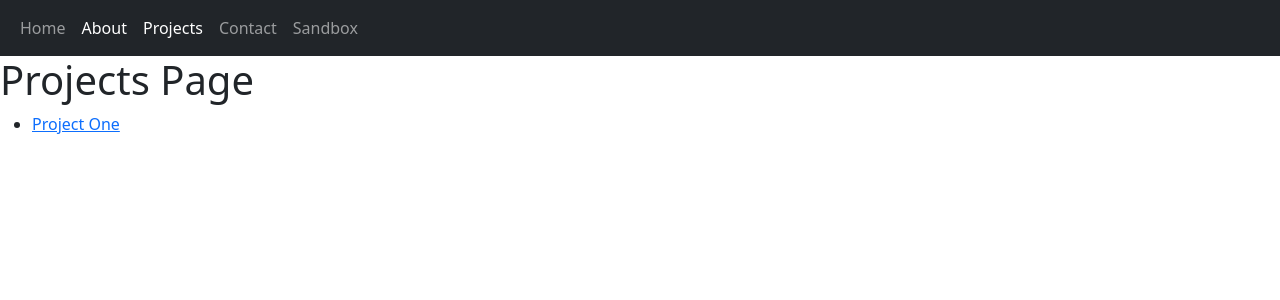
After one commit to J-Saun/LAMP_Demo, a PHP site: page /projects/ in a window 1280 px wide. The commit adds this page. Shown: the top 300 px of the page. Run offline with PHP 8.4, Linux system fonts and the light colour scheme.

```diff
--- /dev/null
+++ b/projects/index.php
@@ -0,0 +1,46 @@
+<!DOCTYPE html>
+<html lang="en">
+
+<head>
+    <meta charset="UTF-8">
+    <meta name="viewport" content="width=device-width, initial-scale=1.0">
+    <link href="https://cdn.jsdelivr.net/npm/bootstrap@5.3.2/dist/css/bootstrap.min.css" rel="stylesheet"
+        integrity="sha384-T3c6CoIi6uLrA9TneNEoa7RxnatzjcDSCmG1MXxSR1GAsXEV/Dwwykc2MPK8M2HN" crossorigin="anonymous" />
+    <title>Projects</title>
+</head>
+
+<body>
+    <nav class="navbar navbar-expand-sm bg-dark navbar-dark">
+        <div class="container-fluid">
+            <ul class="navbar-nav">
+                <li class="nav-item">
+                    <a class="nav-link" href="/">Home</a>
+
+
+
+
+                </li>
+                <li class="nav-item">
+                    <a class="nav-link active" href="../about.php">About</a>
+                </li>
+                <li class="nav-item">
+                    <a class="nav-link active" href="#">Projects</a>
+                </li>
+                <li class="nav-item">
+                    <a class="nav-link" href="../contact.php">Contact</a>
+                </li>
+                <li class="nav-item">
+                    <a class="nav-link" href="/sandbox.php">Sandbox</a>
+                </li>
+            </ul>
+        </div>
+    </nav>
+    <h1>Projects Page</h1>
+    <ul>
+        <li>
+            <a href="/projects/project1/">Project One</a>
+        </li>
+    </ul>
+</body>
+
+</html>
```
Also changed, not shown: projects/Project1/index.php (+2 -34 lines).
